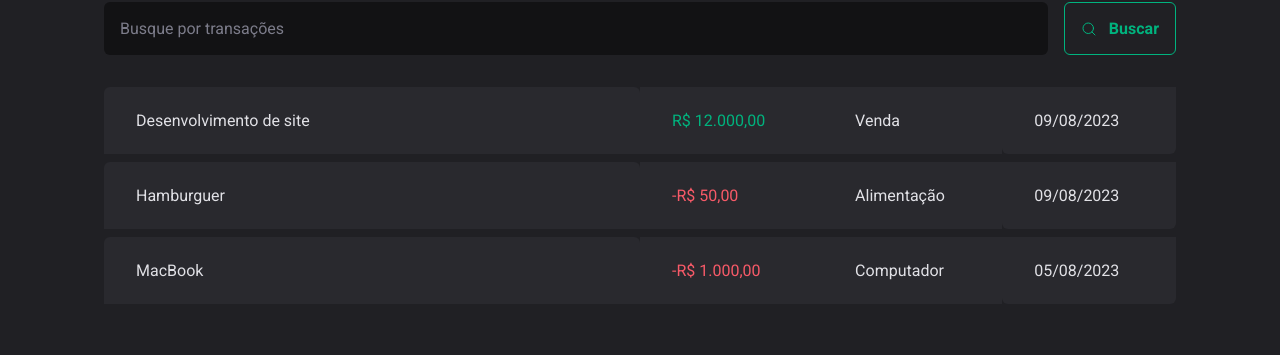
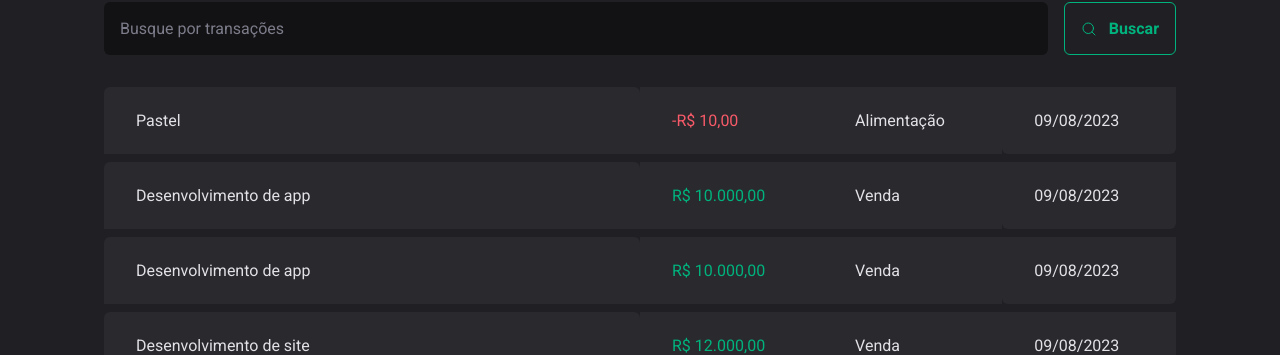
Before and after one commit to Artur-Ceschin/dt-money, a React (Vite) app: page / in a window 1280 px wide. Shown: the part 437-792 px from the top of the page. Built offline with nearby package versions, Linux system fonts and the light colour scheme; data requests are answered from the project's data file.

Commit message:
feat: 🎸 added axios config and adding trasanctions function

```diff
--- a/package.json
+++ b/package.json
@@ -16,6 +16,7 @@
     "@hookform/resolvers": "^3.2.0",
     "@radix-ui/react-dialog": "^1.0.4",
     "@radix-ui/react-radio-group": "^1.1.3",
+    "axios": "^1.4.0",
     "phosphor-react": "^1.4.1",
     "react": "^18.2.0",
     "react-dom": "^18.2.0",
--- a/server.json
+++ b/server.json
@@ -23,6 +23,30 @@
       "category": "Computador",
       "price": 1000,
       "createdAt": "2023-08-05T12:45:10.342Z"
+    },
+    {
+      "category": "Venda",
+      "description": "Desenvolvimento de app",
+      "price": 10000,
+      "type": "income",
+      "createdAt": "2023-08-09T23:13:26.673Z",
+      "id": 4
+    },
+    {
+      "category": "Venda",
+      "description": "Desenvolvimento de app",
+      "price": 10000,
+      "type": "income",
+      "createdAt": "2023-08-09T23:13:29.134Z",
+      "id": 5
+    },
+    {
+      "category": "Alimentação",
+      "description": "Pastel",
+      "price": 10,
+      "type": "outcome",
+      "createdAt": "2023-08-09T23:27:26.420Z",
+      "id": 6
     }
   ]
 }
--- a/src/components/NewTransactionModal/index.tsx
+++ b/src/components/NewTransactionModal/index.tsx
@@ -11,21 +11,26 @@ import {
   TransactionTypeButton,
 } from './styles'
 import { zodResolver } from '@hookform/resolvers/zod'
+import { useContext } from 'react'
+import { TransactionsContext } from '../../contexts/TransactionsContext'
 
 const newTransactionSchema = z.object({
   description: z.string(),
   price: z.number(),
   category: z.string(),
-  type: z.enum(['income', 'outcome']).optional(),
+  type: z.enum(['income', 'outcome']),
 })
 
 type NewTransactionType = z.infer<typeof newTransactionSchema>
 
 export function NewTransactionModal() {
+  const { createTransaction } = useContext(TransactionsContext)
+
   const {
     control,
     register,
     handleSubmit,
+    reset,
     formState: { isSubmitting },
   } = useForm<NewTransactionType>({
     resolver: zodResolver(newTransactionSchema),
@@ -35,9 +40,9 @@ export function NewTransactionModal() {
   })
 
   async function handleCreateNewTransaction(data: NewTransactionType) {
-    await new Promise((resolve) => setTimeout(resolve, 2000))
-
-    console.log(data)
+    const { category, description, price, type } = data
+    await createTransaction({ category, description, price, type })
+    reset()
   }
 
   return (
--- a/src/contexts/TransactionsContext.tsx
+++ b/src/contexts/TransactionsContext.tsx
@@ -1,4 +1,5 @@
 import { ReactNode, createContext, useEffect, useState } from 'react'
+import { api } from '../lib/axios'
 
 interface Transaction {
   id: number
@@ -9,8 +10,17 @@ interface Transaction {
   createdAt: string
 }
 
+interface CreateTransactionInput {
+  description: string
+  price: number
+  category: string
+  type: 'income' | 'outcome'
+}
+
 interface TransactionContextType {
   transactions: Transaction[]
+  fetchTransactions: (query?: string) => Promise<void>
+  createTransaction: (data: CreateTransactionInput) => Promise<void>
 }
 
 export const TransactionsContext = createContext({} as TransactionContextType)
@@ -21,23 +31,47 @@ interface TransactionProviderProps {
 export function TransactionsProvider({ children }: TransactionProviderProps) {
   const [transactions, setTransactions] = useState<Transaction[]>([])
 
-  async function loadTransactions() {
+  async function fetchTransactions(query?: string) {
     try {
-      const response = await fetch('http://localhost:3333/transactions')
-      const data = await response.json()
+      const response = await api.get('/transactions', {
+        params: {
+          _sort: 'createdAt',
+          _order: 'desc',
+          q: query,
+        },
+      })
 
-      setTransactions(data)
+      setTransactions(response.data)
     } catch (error) {
       console.error(error)
     }
   }
 
+  async function createTransaction({
+    category,
+    description,
+    price,
+    type,
+  }: CreateTransactionInput) {
+    const response = await api.post('transactions', {
+      category,
+      description,
+      price,
+      type,
+      createdAt: new Date(),
+    })
+
+    setTransactions((state) => [response.data, ...state])
+  }
+
   useEffect(() => {
-    loadTransactions()
+    fetchTransactions()
   }, [])
 
   return (
-    <TransactionsContext.Provider value={{ transactions }}>
+    <TransactionsContext.Provider
+      value={{ transactions, fetchTransactions, createTransaction }}
+    >
       {children}
     </TransactionsContext.Provider>
   )
--- /dev/null
+++ b/src/lib/axios.ts
@@ -0,0 +1,5 @@
+import axios from 'axios'
+
+export const api = axios.create({
+  baseURL: 'http://localhost:3333',
+})
--- a/src/pages/Transactions/components/SearchForm/index.tsx
+++ b/src/pages/Transactions/components/SearchForm/index.tsx
@@ -3,6 +3,8 @@ import { SearchFormContainer } from './styles'
 import { useForm } from 'react-hook-form'
 import * as z from 'zod'
 import { zodResolver } from '@hookform/resolvers/zod'
+import { useContext } from 'react'
+import { TransactionsContext } from '../../../../contexts/TransactionsContext'
 
 const searchFormSchema = z.object({
   query: z.string(),
@@ -11,6 +13,8 @@ const searchFormSchema = z.object({
 type SearchFormInput = z.infer<typeof searchFormSchema>
 
 export function SearchForm() {
+  const { fetchTransactions } = useContext(TransactionsContext)
+
   const {
     register,
     handleSubmit,
@@ -20,8 +24,7 @@ export function SearchForm() {
   })
 
   async function handleSearchTransactions(data: SearchFormInput) {
-    await new Promise((resolve) => setTimeout(resolve, 2000))
-    console.log(data)
+    await fetchTransactions(data.query)
   }
 
   return (
```
Also changed, not shown: 1 other file (tests, documents, lock files or other folders).
